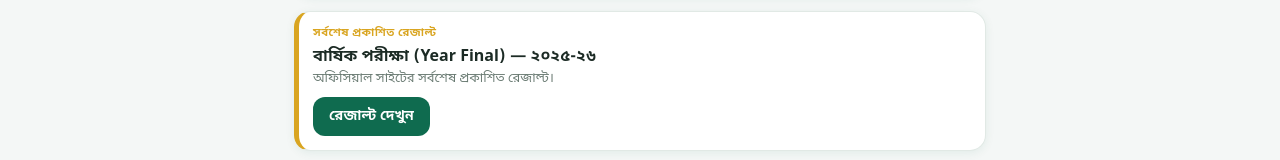
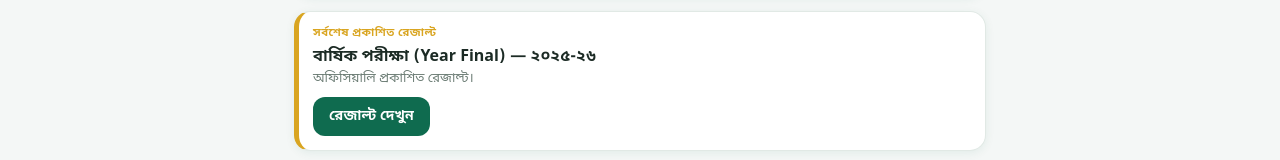
Before and after one commit to md-lingkon/matibhanga-app, a website: page www/index.html in a window 1280 px wide. Shown: the part 215-375 px from the top of the page. Drawn offline with Linux system fonts and the light colour scheme.

Commit message:
Update index.html

```diff
--- a/www/index.html
+++ b/www/index.html
@@ -191,7 +191,7 @@ nav button.active .i{filter:none;opacity:1}
     <div class="highlight">
       <div class="tag">সর্বশেষ প্রকাশিত রেজাল্ট</div>
       <h3 id="latestTitle">বার্ষিক পরীক্ষা (Year Final) — ২০২৫-২৬</h3>
-      <p>অফিসিয়াল সাইটের সর্বশেষ প্রকাশিত রেজাল্ট।</p>
+      <p>অফিসিয়ালি প্রকাশিত রেজাল্ট।</p>
       <button class="btn" data-open="result_latest">রেজাল্ট দেখুন</button>
     </div>
 
```
